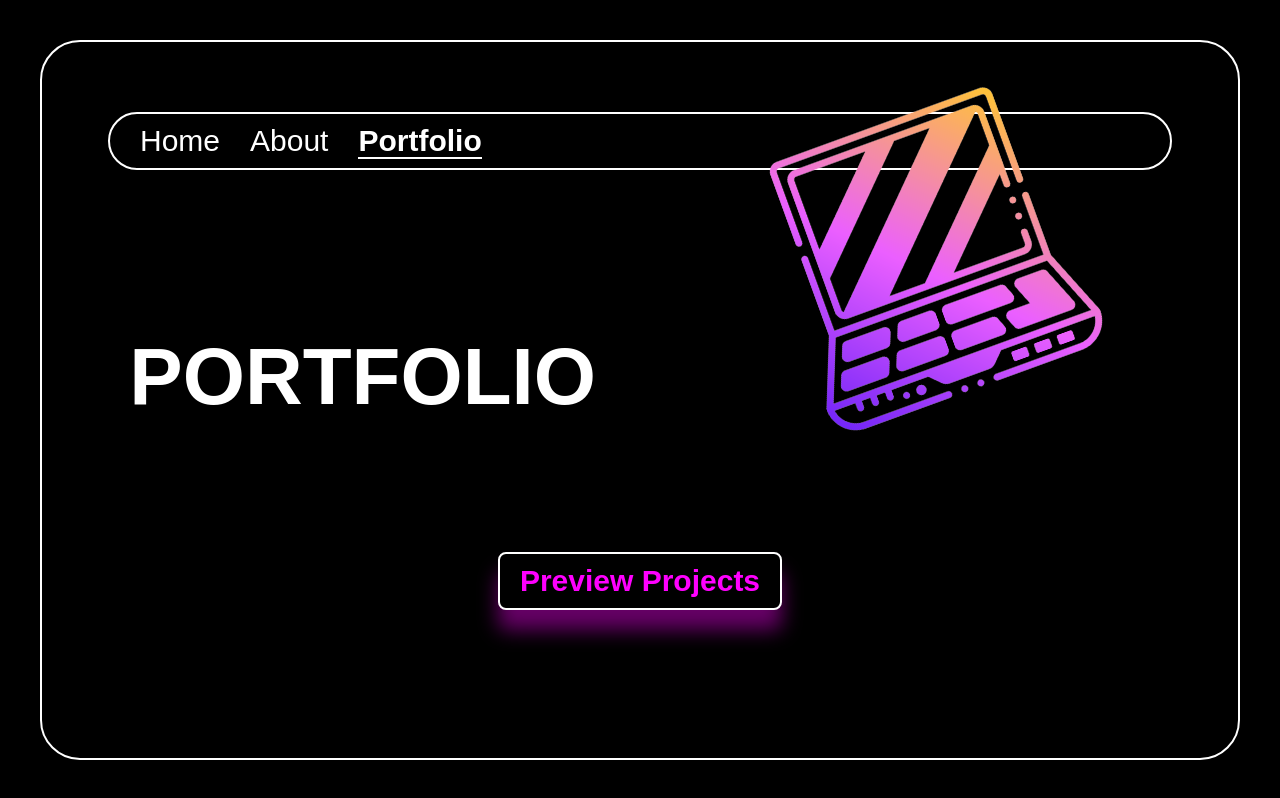
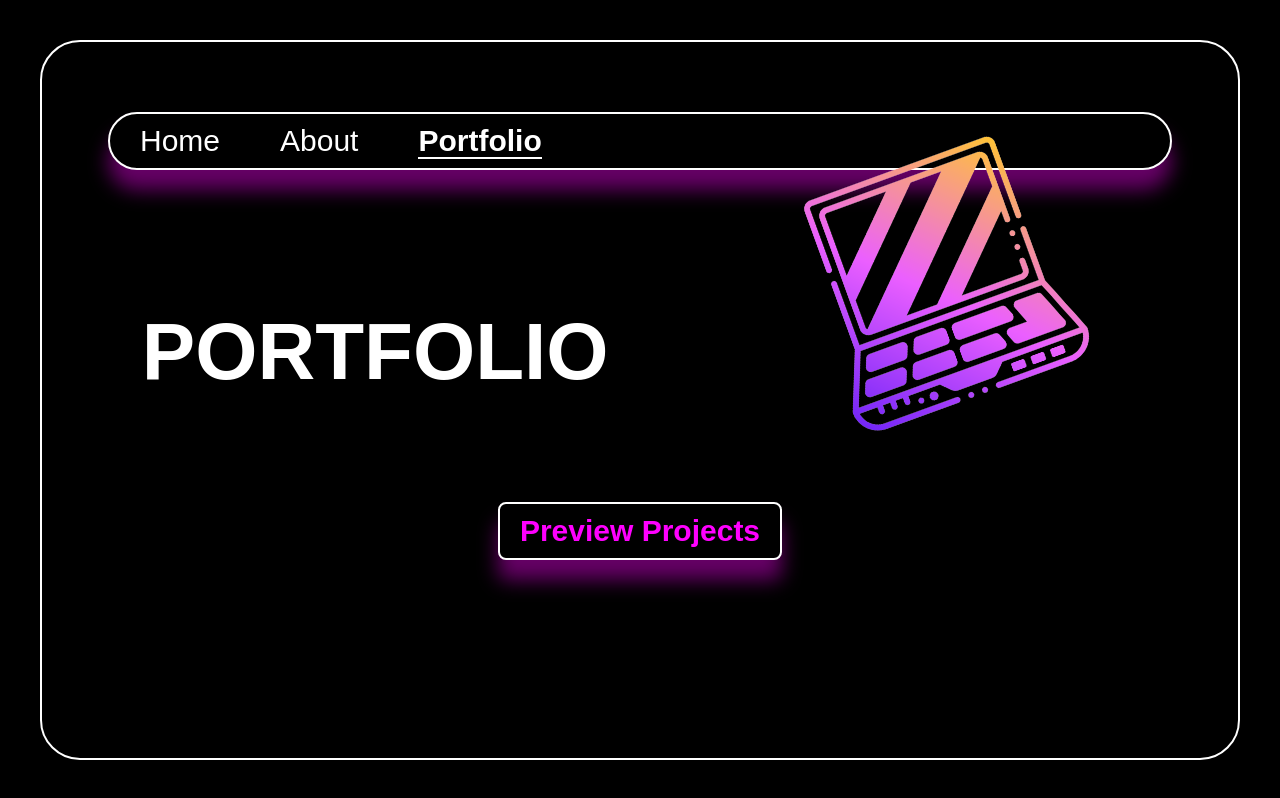
Before and after one commit to Idace/my-portfolio, a React (Vite) app: page /portfolio in a window 1280 px wide. Built offline with nearby package versions, Linux system fonts and the light colour scheme.

Commit message:
Last Commit

```diff
--- a/src/components/Navbar.css
+++ b/src/components/Navbar.css
@@ -9,13 +9,14 @@ justify-content: space-between;
 align-items: center;
 margin: 30px auto;
 max-width: 1000px;
+box-shadow: 0px 20px 20px rgba(255, 0, 255, 0.4);
 
 }
 
 .navbar-links {
     list-style: none;
     display: flex;
-    gap: 30px;
+    gap: 60px;
     justify-content: center;
     margin: 0;
     padding: 0;
--- a/src/index.css
+++ b/src/index.css
@@ -37,10 +37,10 @@ margin-top: 2rem;
 }
 
 .big-icon-overlap {
-  width: 350px;
+  width: 300px;
   height: auto;
   position: relative;
-  top: -120px;
+  top: -70px;
   margin-right: 50px;
   transition: transform 0.3s ease;
   transform: rotate(-20deg);
```
